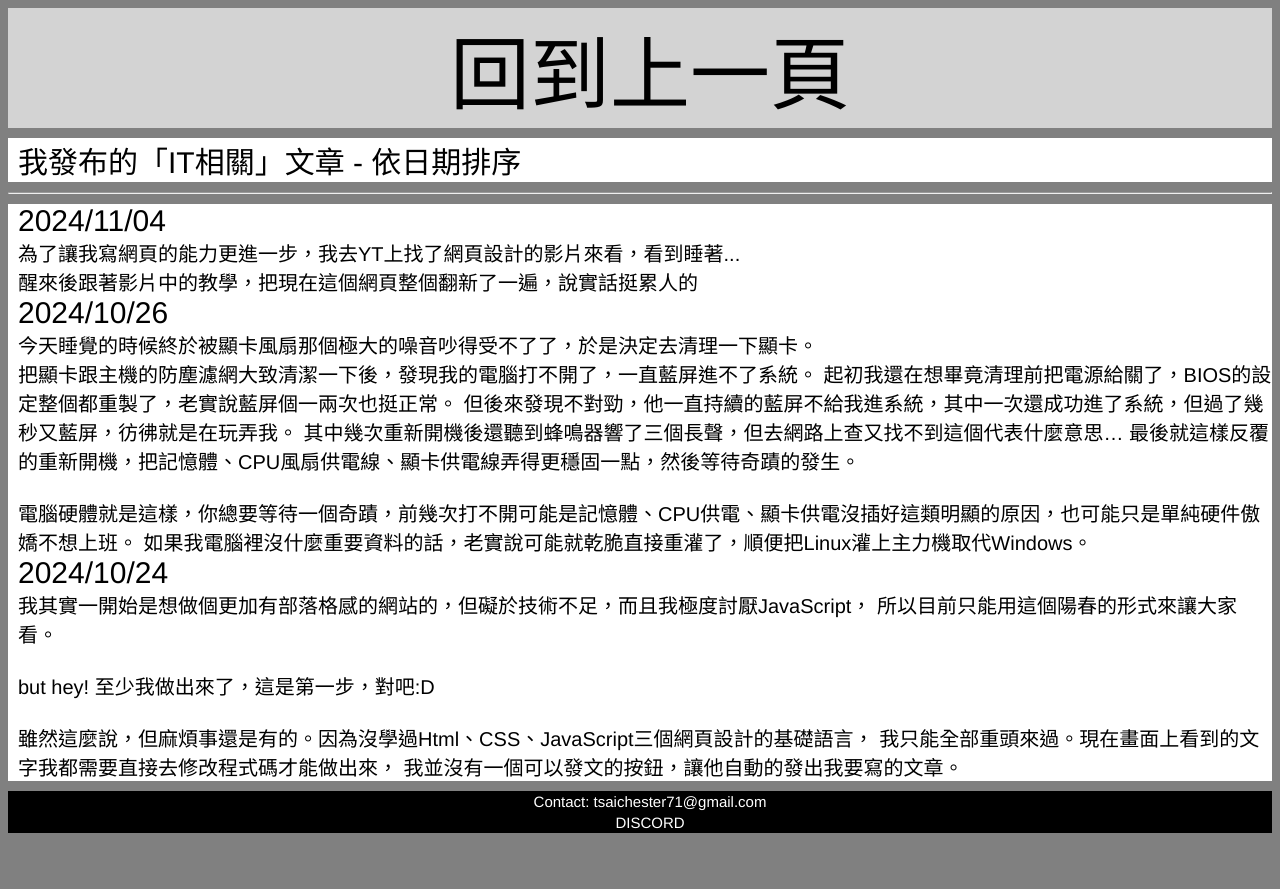
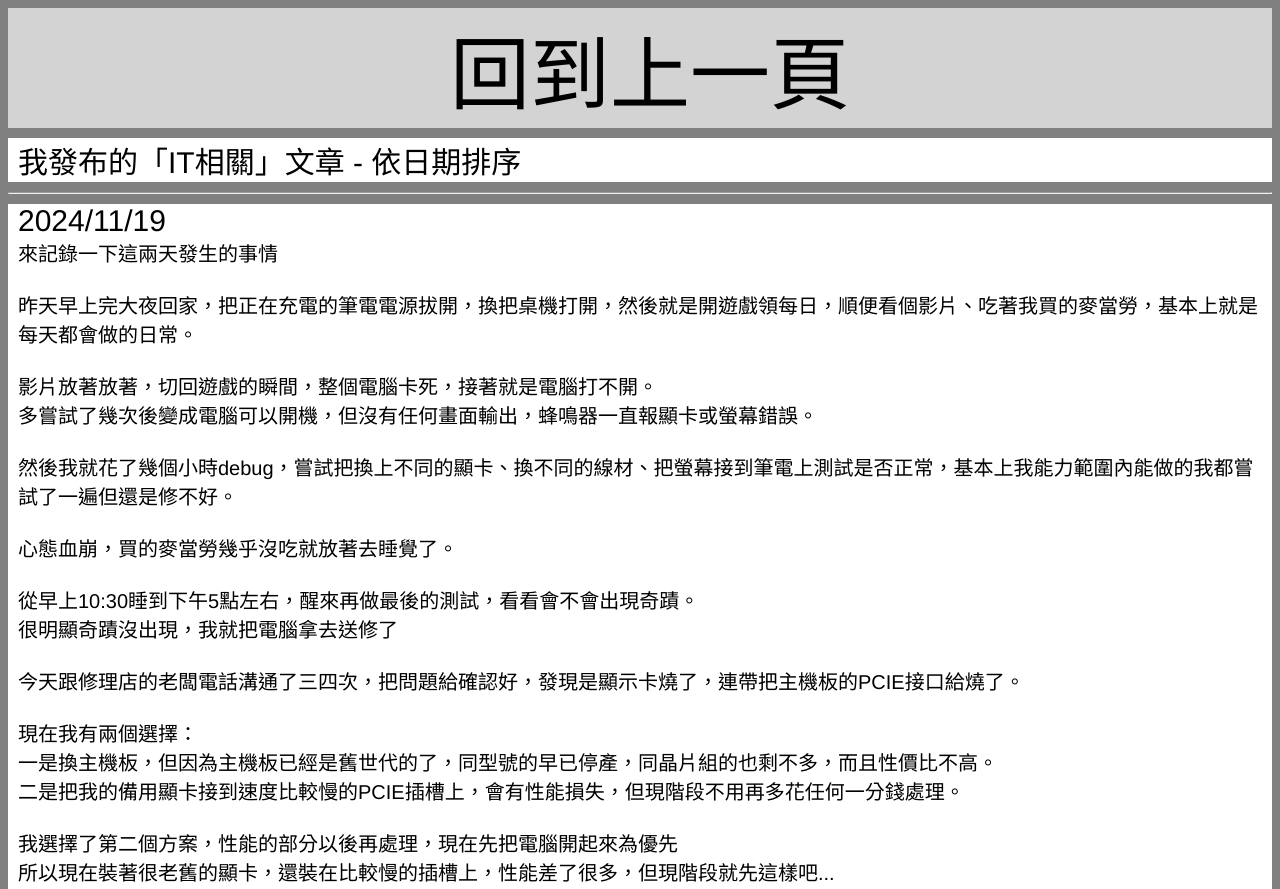
Before and after one commit to ChesterTsai/chesteronyt, a plain HTML site: page MyBlog/IT/index.htm in a window 1280 px wide. Shown: the top 889 px of the page. Before the commit the page ends 841 px from the top, so only its background shows below. Drawn offline with Linux system fonts and the light colour scheme.

Commit message:
add two posts written from different date

```diff
--- a/MyBlog/IT/index.htm
+++ b/MyBlog/IT/index.htm
@@ -19,6 +19,32 @@
 		</section>
 		<hr>
 		<section>
+			<div>2024/11/19</div>
+			<div class="detailsContent">
+				來記錄一下這兩天發生的事情<br>
+				<br>
+				昨天早上完大夜回家，把正在充電的筆電電源拔開，換把桌機打開，然後就是開遊戲領每日，順便看個影片、吃著我買的麥當勞，基本上就是每天都會做的日常。<br>
+				<br>
+				影片放著放著，切回遊戲的瞬間，整個電腦卡死，接著就是電腦打不開。<br>
+				多嘗試了幾次後變成電腦可以開機，但沒有任何畫面輸出，蜂鳴器一直報顯卡或螢幕錯誤。<br>
+				<br>
+				然後我就花了幾個小時debug，嘗試把換上不同的顯卡、換不同的線材、把螢幕接到筆電上測試是否正常，基本上我能力範圍內能做的我都嘗試了一遍但還是修不好。<br>
+				<br>
+				心態血崩，買的麥當勞幾乎沒吃就放著去睡覺了。<br>
+				<br>
+				從早上10:30睡到下午5點左右，醒來再做最後的測試，看看會不會出現奇蹟。
+				<br>
+				很明顯奇蹟沒出現，我就把電腦拿去送修了<br>
+				<br>
+				今天跟修理店的老闆電話溝通了三四次，把問題給確認好，發現是顯示卡燒了，連帶把主機板的PCIE接口給燒了。<br>
+				<br>
+				現在我有兩個選擇：<br>
+				一是換主機板，但因為主機板已經是舊世代的了，同型號的早已停產，同晶片組的也剩不多，而且性價比不高。<br>
+				二是把我的備用顯卡接到速度比較慢的PCIE插槽上，會有性能損失，但現階段不用再多花任何一分錢處理。<br>
+				<br>
+				我選擇了第二個方案，性能的部分以後再處理，現在先把電腦開起來為優先<br>
+				所以現在裝著很老舊的顯卡，還裝在比較慢的插槽上，性能差了很多，但現階段就先這樣吧...
+			</div>
 			<div>2024/11/04</div>
 			<div class="detailsContent">
 				為了讓我寫網頁的能力更進一步，我去YT上找了網頁設計的影片來看，看到睡著...<br>
```
Also changed, not shown: MyBlog/Politics/index.htm (+15 -0 lines).
